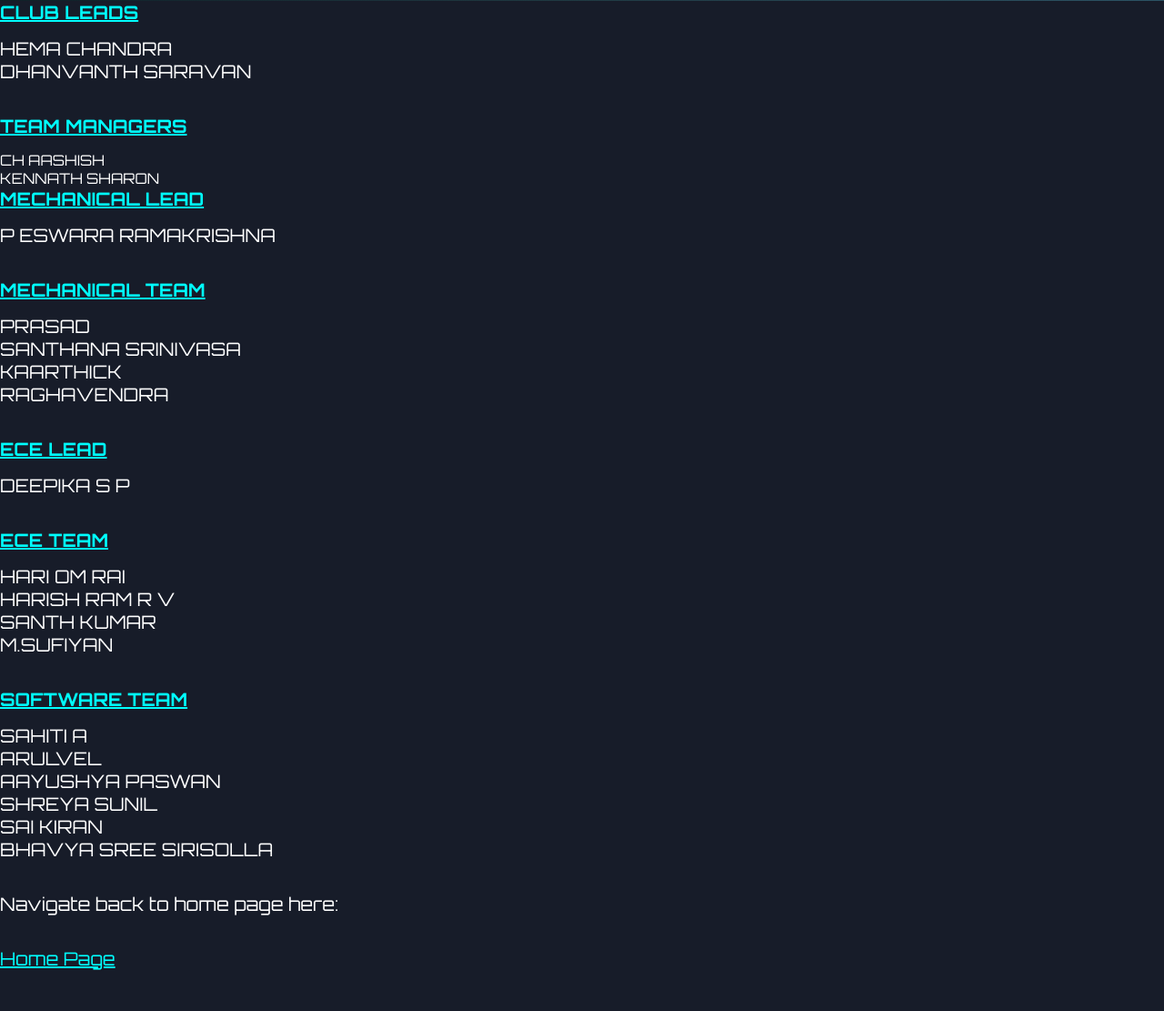
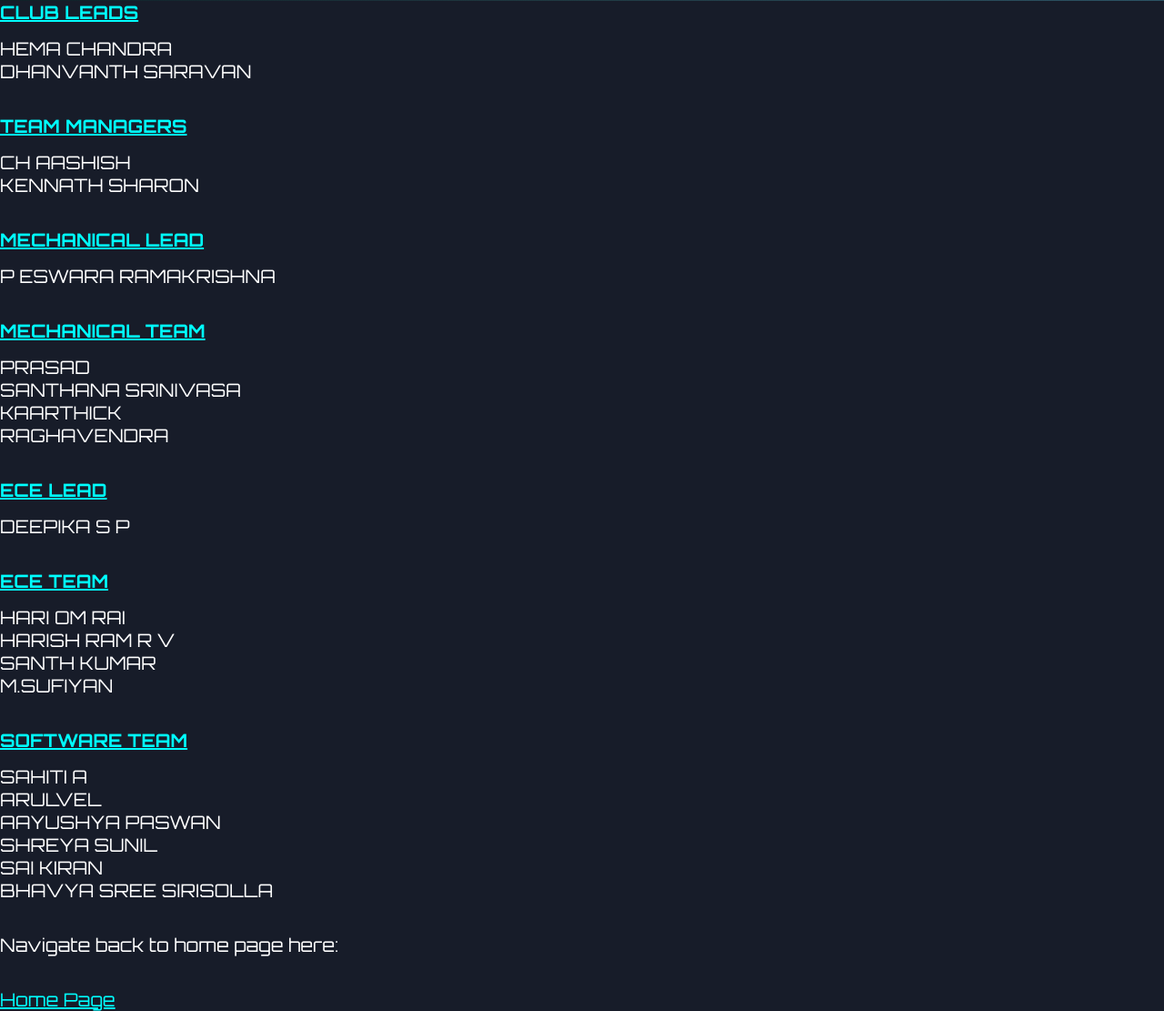
Before and after one commit to Robotics-IIITDM/robosite, a Flask app: page /team in a window 1280 px wide. Shown: the part 262-1373 px from the top of the page at 91% size. Before the commit the page ends 1328 px from the top, so only its background shows below. Run offline with Flask 3, Linux system fonts and the light colour scheme.

Commit message:
Update team.html

```diff
--- a/templates/team.html
+++ b/templates/team.html
@@ -70,7 +70,7 @@
    </ul>
 
     <h3 class="headings2"><u>TEAM MANAGERS </u></h3>
-    <ul>
+    <ul class="g">
         <li>CH AASHISH</li>
         <li>KENNATH SHARON</li>
     </ul>
```
